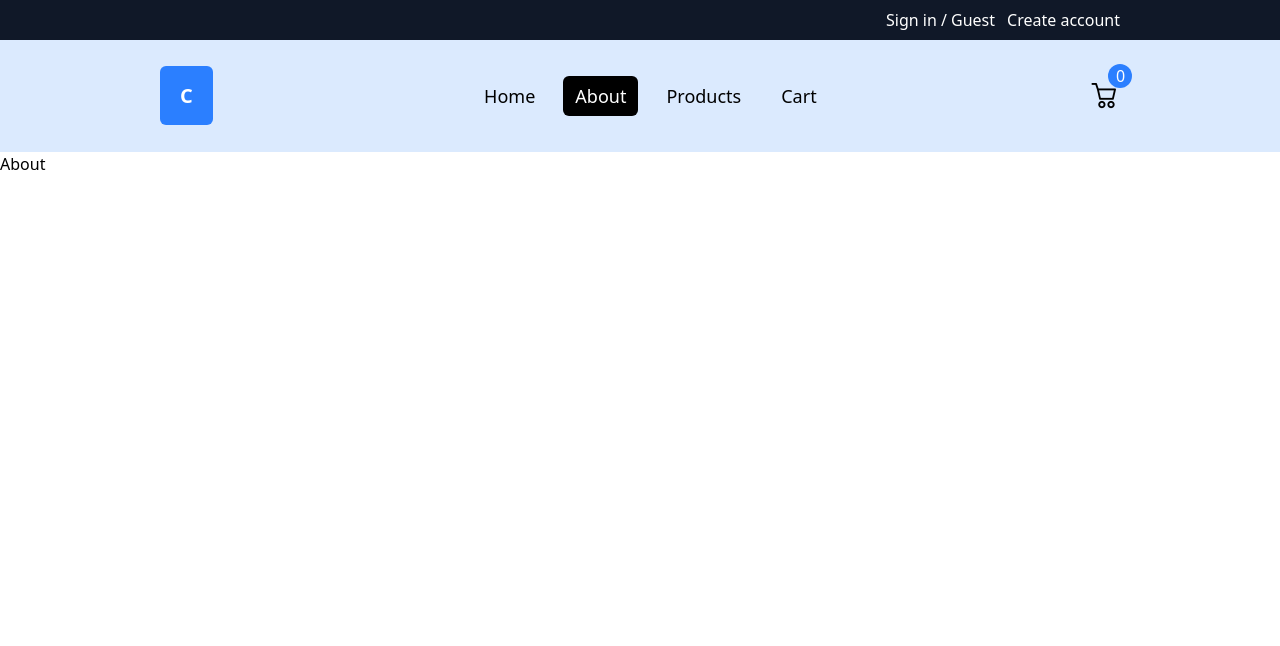
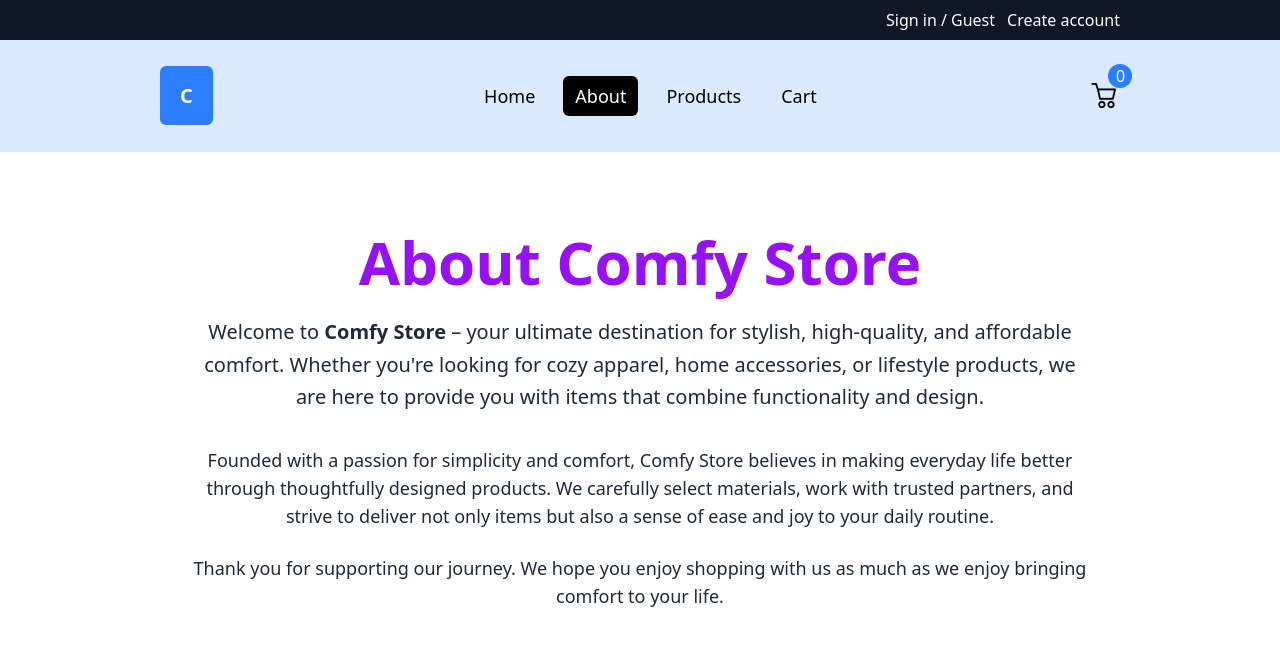
Before and after one commit to azizca7/comfy-store, a React (Vite) app: page /about in a window 1280 px wide. Shown: the top 646 px of the page. Built offline with nearby package versions, Linux system fonts and the light colour scheme.

Commit message:
Update About.jsx

```diff
--- a/src/pages/About.jsx
+++ b/src/pages/About.jsx
@@ -1,9 +1,34 @@
-import React from 'react'
+"use client";
+import React from "react";
 
 function About() {
   return (
-    <div>About</div>
-  )
+    <section className="min-h-screen py-20 px-4 md:px-10 bg-white dark:bg-black text-gray-800 dark:text-white">
+      <div className="max-w-4xl mx-auto text-center">
+        <h1 className="text-4xl md:text-6xl font-bold mb-6 text-purple-600 dark:text-purple-400">
+          About Comfy Store
+        </h1>
+        <p className="text-lg md:text-xl mb-8 leading-relaxed">
+          Welcome to <span className="font-semibold">Comfy Store</span> – your
+          ultimate destination for stylish, high-quality, and affordable
+          comfort. Whether you're looking for cozy apparel, home accessories, or
+          lifestyle products, we are here to provide you with items that combine
+          functionality and design.
+        </p>
+        <p className="text-md md:text-lg mb-6">
+          Founded with a passion for simplicity and comfort, Comfy Store
+          believes in making everyday life better through thoughtfully designed
+          products. We carefully select materials, work with trusted partners,
+          and strive to deliver not only items but also a sense of ease and joy
+          to your daily routine.
+        </p>
+        <p className="text-md md:text-lg">
+          Thank you for supporting our journey. We hope you enjoy shopping with
+          us as much as we enjoy bringing comfort to your life.
+        </p>
+      </div>
+    </section>
+  );
 }
 
-export default About
+export default About;
```
